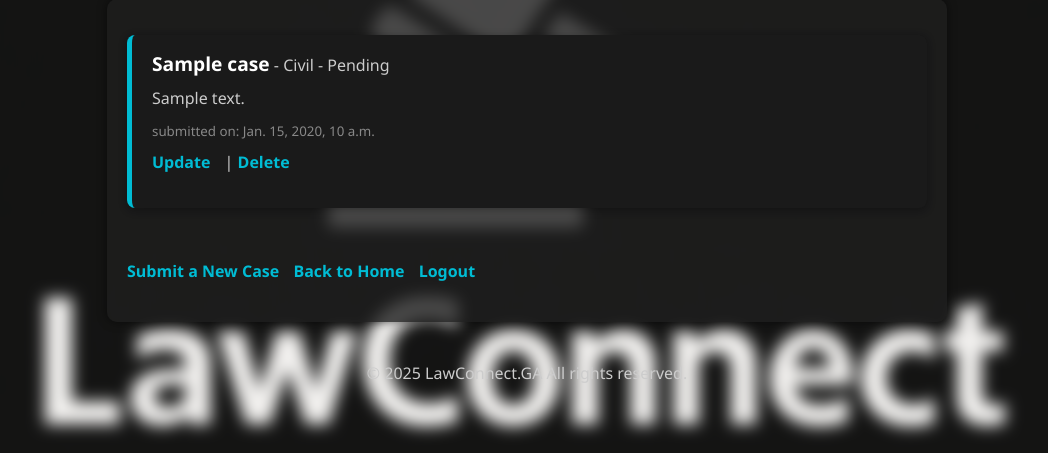
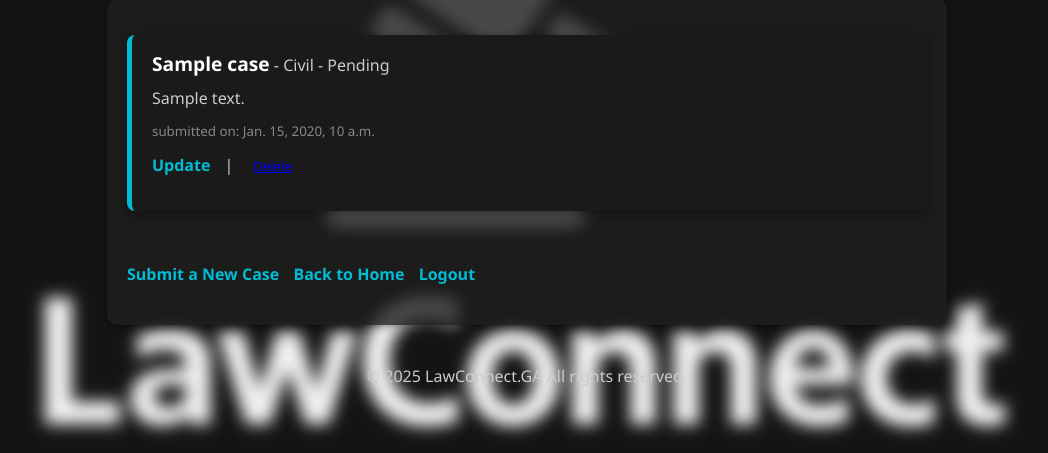
Before and after one commit to hulaibi/lawconnect, a Django app: page /my_cases/ in a window 1280 px wide. Shown: the part 226-679 px from the top of the page, without its empty margins (113-1161 px from the left). Run offline with Django 5.2, Linux system fonts and the light colour scheme; a user stored in the database is signed in; tables that the repository leaves empty hold one stand-in row (values such as "Sample post").

Commit message:
Update my_cases.html delete

```diff
--- a/main_app/templates/my_cases.html
+++ b/main_app/templates/my_cases.html
@@ -43,9 +43,15 @@
         <small>submitted on: {{ case.created_at }}</small><br>
 
         {% if case.get_status_display == 'Pending' %}
-            <a href="{% url 'update_case' case.id %}">Update</a> |
-            <a href="{% url 'delete_case' case.id %}">Delete</a>
+    <a href="{% url 'update_case' case.id %}">Update</a> |
+    <form action="{% url 'delete_case' case.id %}" method="post" style="display:inline;">
+        {% csrf_token %}
+        <button type="submit" onclick="return confirm('Are you sure you want to delete this case?');" style="background:none; border:none; color:blue; text-decoration:underline; cursor:pointer;">
+            Delete
+        </button>
+    </form>
         {% endif %}
+
 
         {% if case.status == 'in_progress' %}
             <a href="{% url 'chat_view' case.id %}" class="chat-link">Chat</a>
```
